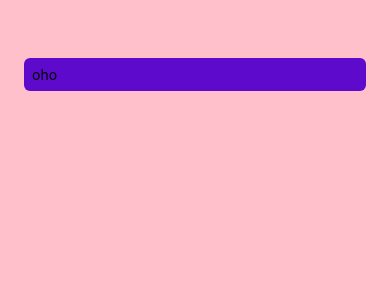
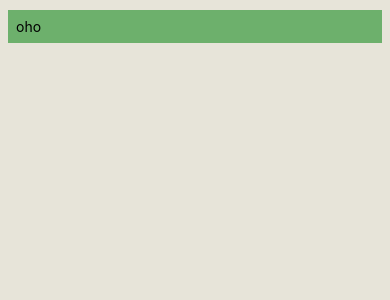
Before and after one commit to Prajacta01/Fitness, a React Native app in the folder fit/: screen /Home in a window 390 px wide. Shown: the top 300 px of the page. Built offline with nearby package versions, Linux system fonts and the light colour scheme; what @tensorflow/tfjs-react-native would draw is missing.

Commit message:
newer changes for home

```diff
--- a/fit/app.json
+++ b/fit/app.json
@@ -9,7 +9,7 @@
     "splash": {
       "image": "./assets/splash.png",
       "resizeMode": "contain",
-      "backgroundColor": "#ffffff"
+      "backgroundColor": "#e7e4d9"
     },
     "updates": {
       "fallbackToCacheTimeout": 0
--- a/fit/pages/Home.js
+++ b/fit/pages/Home.js
@@ -20,18 +20,15 @@ export default Home;
 const styles = StyleSheet.create({
     container: {
         flex: 1,
-        paddingTop: 50,
-        paddingHorizontal: 16,
-        backgroundColor: '#1e085a',
+        paddingTop: 2,
+        backgroundColor: '#e7e4d9',
         height: '100%',
         width: '100%',
-        backgroundColor: 'pink'
     },
     item: {
         margin: 8,
-        borderRadius: 6,
-        backgroundColor: '#5e0acc',
-        maxHeight: 100
+        backgroundColor: '#6db06c',
+        maxHeight: '20%'
     },
     text: {
         padding: 8,
```
